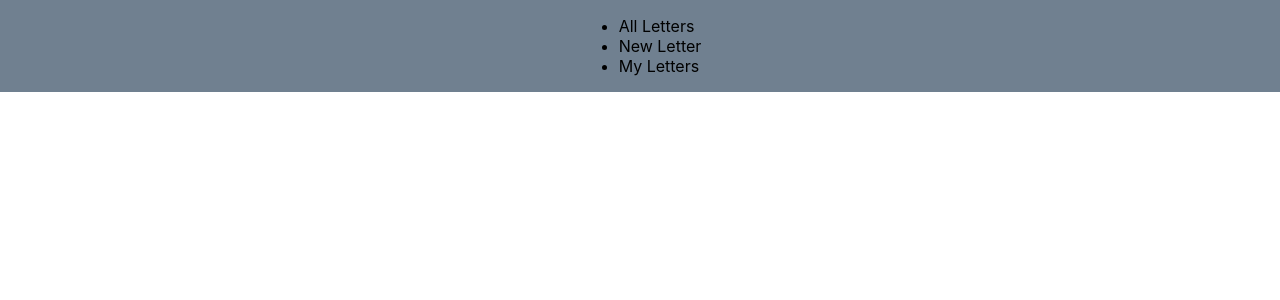
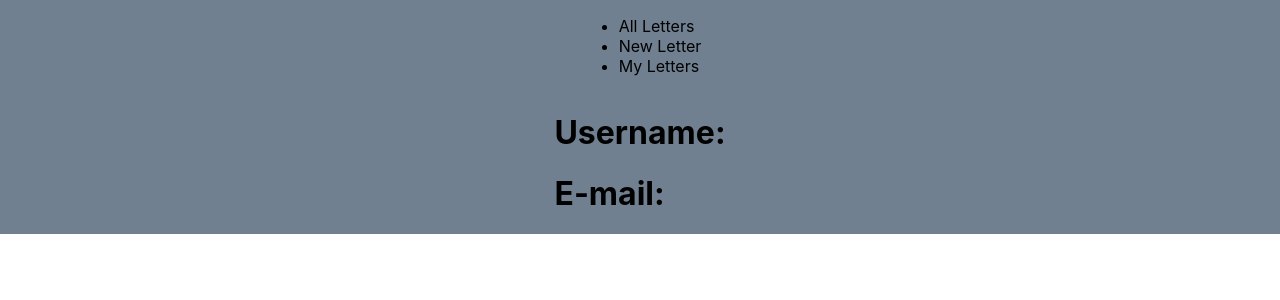
Before and after one commit to JohnBorges52/paper-airplanes, a React (Create React App) app in the folder client/: page /letters in a window 1280 px wide. Both pictures are taken after a click on the item "My Letters". Shown: the top 300 px of the page. Built offline with nearby package versions, Linux system fonts and the light colour scheme; no server answers; the HTML template or start-up script is replaced by a standard one.

Commit message:
add the userInfo Component

```diff
--- a/client/src/App.js
+++ b/client/src/App.js
@@ -4,6 +4,7 @@ import "./App.css";
 import "./styles/letterItem.scss";
 import { Navbar } from "./components/Navbar";
 import { Form } from "./components/Form";
+import { UserInformation } from "./components/UserInfomation"
 
 import { LetterList } from "./components/LetterList";
 
@@ -27,7 +28,8 @@ function App() {
           }
         />
         <Route path="/letters" element={<LetterList />} />
-        <Route path="/letters/new" element={<Form/>} />
+        <Route path="/letters/new" element={<Form />} />
+        <Route path="/letters/profile" element={<UserInformation />} />
       </Routes>
     </div>
   );
--- a/client/src/components/LetterList.jsx
+++ b/client/src/components/LetterList.jsx
@@ -5,11 +5,11 @@ import { LetterItem } from "./LetterItem"
 
 export const LetterList = () => {
   const  [data, setData] = useState([])
-  useEffect(()=>{
+  useEffect(()=> {
     axios.get('/letters')
-      .then(res => setData(res.data)) //data =
-      // .then(data_from_above => setData(data_from_above))
+      .then(res => setData(res.data))
   }, [])
+
   return (
     <>
       {data.map((letter) =>
--- /dev/null
+++ b/client/src/components/UserInfomation.jsx
@@ -0,0 +1,20 @@
+import React from "react";
+import { LetterItem } from "./LetterItem";
+import { LetterList } from "./LetterList";
+
+export const UserInformation = () => {
+
+
+return (
+  <div>
+
+    <h1>Username: </h1>
+     <h1>E-mail: </h1>
+
+    <LetterList />
+
+
+
+
+  </div>
+)}
```
Also changed, not shown: 1 other file (tests, documents, lock files or other folders).
